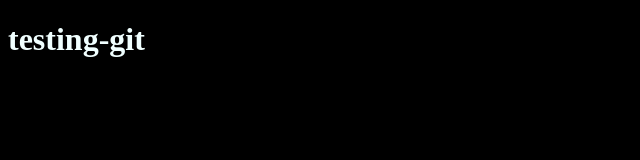
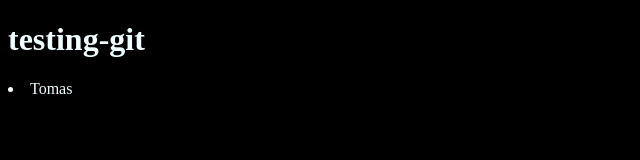
Before and after one commit to rmatamala/basic-web-v1, a plain HTML site: page index.html in a window 1280 px wide. Shown: the full height of the page, 0-640 px from the left. Drawn offline with Linux system fonts and the light colour scheme.

Commit message:
cambio 1

```diff
--- a/index.html
+++ b/index.html
@@ -9,5 +9,6 @@
  </head>
  <body>
     <h1>testing-git</h1>
+    <li>Tomas </li>
  </body>
  </html>
```
